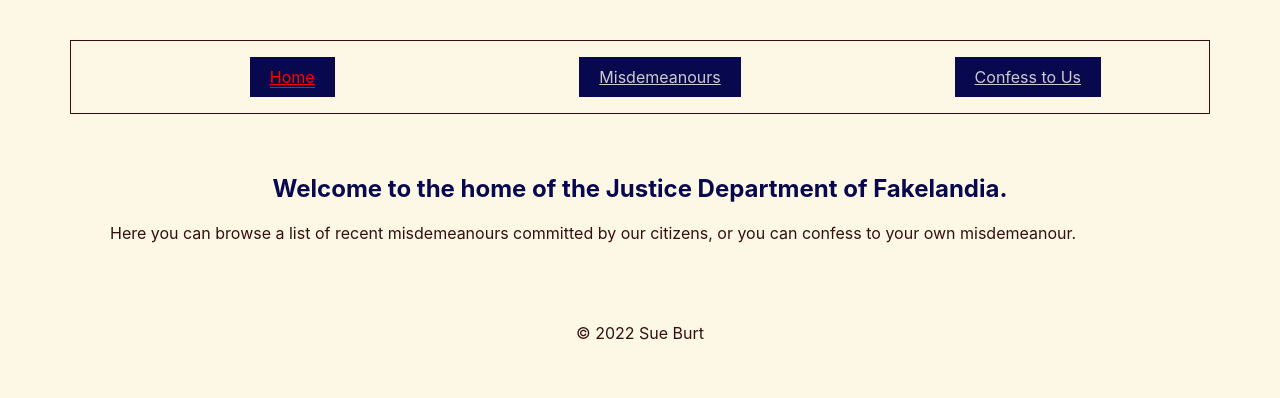
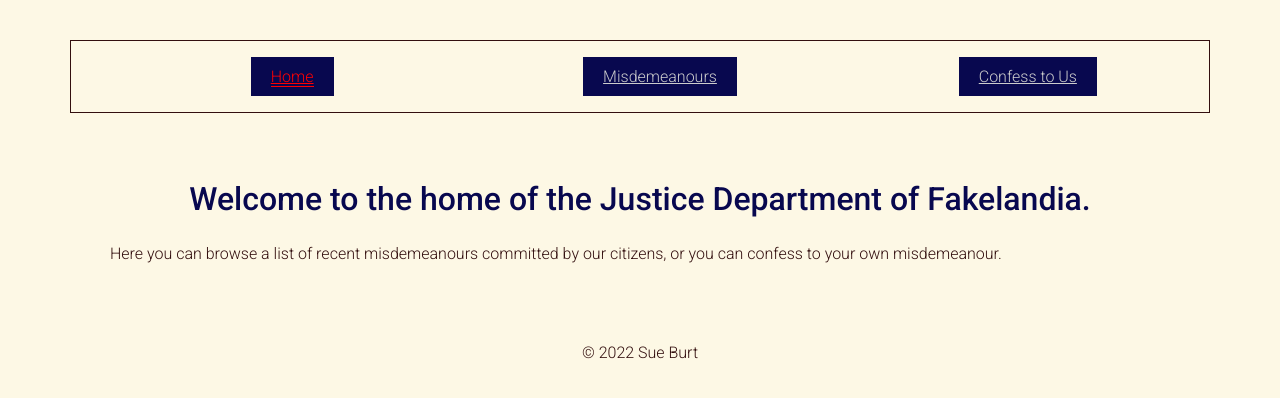
Before and after one commit to sookburt/fakelandia_website_project, a React (Create React App) app: page / in a window 1280 px wide. Shown: the top 398 px of the page. Built offline with nearby package versions, Linux system fonts and the light colour scheme.

Commit message:
Added font

```diff
--- a/src/App.css
+++ b/src/App.css
@@ -1,3 +1,4 @@
+@import url('https://fonts.googleapis.com/css2?family=Rajdhani&family=Roboto:wght@300;500&display=swap');
 :root {
 	--light: #fdf8e5;
   --dark: #330f0f;
@@ -6,15 +7,21 @@
   --active: #FF0000;
 }
 body {
+  font-size: 100%;
   background-color: var(--light);
   color: var(--dark);
   display: flex;
   flex-direction: column;
   margin: 20px 50px;
+  font-family: 'Roboto', sans-serif;
+  font-weight: 300;
+  font-kerning: 0.5em;
 }
 
 h1 {
   color: var(--highlight);
+  font-weight: 500;
+  font-size: 200%;
 }
 
 .navbar {
@@ -51,8 +58,6 @@
   text-align: center;
   margin: 20px;
   padding: 20px;
-  /* border: var(--dark) solid 1px;
-  border-radius: 25px; */
 }
 
 .main--content p {
@@ -65,6 +70,4 @@
   margin: 20px;
   padding: 20px;
   color: var(--dark);
-  /* border: var(--dark) solid 1px;
-  border-radius: 25px; */
 }
```
